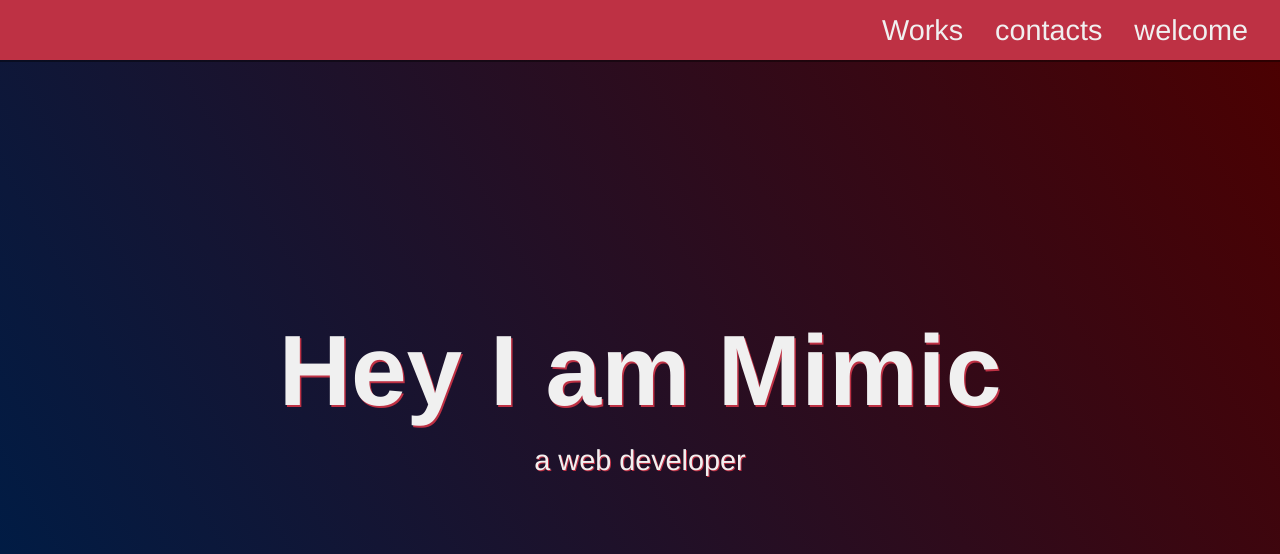
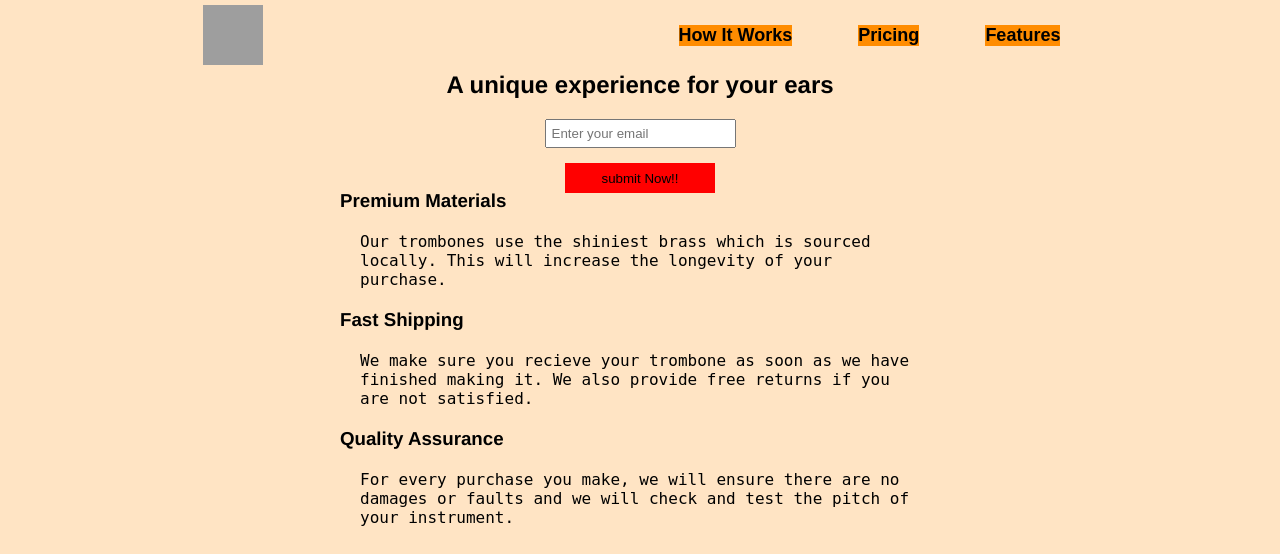
Before and after one commit to DavidYashar/YasharBaradarvar, a PHP site: page / in a window 1280 px wide. Shown: the top 554 px of the page. Run offline with PHP 8.4, Linux system fonts and the light colour scheme; grey boxes are pictures that could not be loaded.

Commit message:
product langing page

```diff
--- a/index.html
+++ b/index.html
@@ -5,51 +5,86 @@
     <meta http-equiv="X-UA-Compatible" content="IE=edge">
     <meta name="viewport" content="width=device-width, initial-scale=1.0">
     <link rel="stylesheet" href="styles.css">
-    <link rel="stylesheet" href="https://cdnjs.cloudflare.com/ajax/libs/font-awesome/4.7.0/css/font-awesome.min.css">
-    <title>Personal Portfolio WebPage</title>
+    <title>Product Landing Page</title>
 </head>
 <body>
-    <nav id="navbar" class="nav">
-     <ul>
-        <li><a class="nav-list" href="#projects">Works</a></li>
-        <li><a class="nav-list" href="#contacts">contacts</a></li>
-        <li><a class="nav-list" href="#welcome-section">welcome</a></li>
-     </ul>
-    </nav >
-    <section id="welcome-section">
-    <h1 >Hey I am Mimic</h1>
-    <p>a web developer</p>
+    <header id="header">
+        <img id="header-img" src="https://www.freepnglogos.com/uploads/music-logo-round-play-png-29.png" width="60" height="60">
+        <nav id="nav-bar">
+            <ul>
+                <a href="#how-it-works"><li class="nav-link" href="#how-it-works">How It Works</a></li>
+                <a href="#pricing"><li class="nav-link" href="#pricing">Pricing</a></li>
+                <a href="#features"><li class="nav-link" href="#features">Features</a></li>
+            </ul>
+        </nav>
+    </header>
+
+    <div class="container"></div>
+    <section class="email">
+        <h2 id="form-head">A unique experience for your ears</h2>
+        <form id="form" width="400" action="https://www.freecodecamp.com/email-submit">
+            <input id="email" name="email" type="email" placeholder="Enter your email" required><br>
+            <input id="submit" type="submit" value="submit Now!!">
+        </form>
+    </section >
+        <section id="features">
+            <h3>Premium Materials</h3>
+            <p>Our trombones use the shiniest brass which is sourced locally.
+                 This will increase the longevity of your purchase.</p>
+
+            <h3>Fast Shipping</h3>
+            <p>We make sure you recieve your trombone as soon as we have finished making it.
+                 We also provide free returns if you are not satisfied.</p>
+
+            <h3>Quality Assurance</h3>
+            <p>For every purchase you make, we will ensure there are no damages
+                 or faults and we will check and test the pitch of your instrument.</p>
+        </section>
+
+    <section id="how-it-works">
+    <iframe id="video" src="https://www.youtube.com/embed/oPN4DWHuqlE" width="600" height="300" ></iframe>
+     <figcaption>A thriller of our work</figcaption>
     </section>
-    <div class="image">
-    <section id="projects">
-        <a href="https://www.freecodecamp.org/learn/2022/responsive-web-design/build-a-survey-form-project/build-a-survey-form" target="_blank"><img   class="project-tile" src="https://w3layouts.com/wp-content/uploads/2018/09/customer_survey_form_full_Free06-09-2018_1815966668.jpg"> </a>
-        <a href="https://www.freecodecamp.org/learn/2022/responsive-web-design/build-a-tribute-page-project/build-a-tribute-page" target="_blank"><img  class="project-tile"  src="https://devpractical.com/public/2020/html-css-project-tribute-page.png"></a>
-        <a href="https://www.freecodecamp.org/learn/2022/responsive-web-design/build-a-technical-documentation-page-project/build-a-technical-documentation-page" target="_blank"><img  class="project-tile" src="https://themes.3rdwavemedia.com/wp-content/uploads/2019/07/coderdocs-documentation-template-bootstrap.jpg"></a>
-        <a href="https://www.freecodecamp.org/learn/2022/responsive-web-design/build-a-product-landing-page-project/build-a-product-landing-page" target="_blank"><img   class="project-tile" src="https://www.creativefabrica.com/wp-content/uploads/2021/03/01/Single-Product-Landing-Page-Template-Graphics-9069632-1-1-580x387.jpg"></a>
+    <section id="pricing">
+    <div class="first">
+        <h3>$1000</h3>
+            <ol>
+                <li>Great surround sound</li>
+                <li> 3 hours live music and inter section</li>
+                <li> 4 sections</li>
+            </ol>
+        <button class="btns">purchase</button>
+    </div>
+    <div class="first">
+        <h3>$2000</h3>
+            <ol>
+                <li>Great sorrounded sound</li>
+                <li> 5 hours live music & intersections</li>
+                <li> 7 sections</li>
+            </ol>
+        <button class="btns">purchase</button>
+    </div>
+    <div class="first">
+        <h3>$3000</h3>
+            <ol>
+                <li>Great sorrounded sound</li>
+                <li>7 hours live music & intersections</li>
+                <li>10 sections</li>
+            </ol>
+       <button class="btns">purchase</button>
     </div>
     </section>
-    <section id="contacts">
-        <h1>Lets work together</h1>
-        <p>How you like your coffee?</p>
-
-
-            <div id="profile-link"><a href="https://www.facebook.com/Yashar.Baradar/"  class="fa fa-facebook"></a></div>
-            <div id="profile-link"><a href="https://github.com/DavidYashar" class="fa fa-github" alt="GitHub"></a></div>
-            <div id="profile-link"><a href="https://www.linkedin.com/in/yashar-baradarvar-540026157/" class="fa fa-linkedin"  alt="Linkedin"></a></div>
-        </ul>
-    </section>
-    <hr>
-    <hr>
-    <footer id="footer">
-        <ul>
-       <li><h5>This is just a fake portfolio for my exam</h5></li>
-        <li><div class="name-logo">
-       <h5>Thanks Free code camp</h5>
-        </div></li>
-    <li><div class="logo">
-       <a href="https://www.freecodecamp.org/"><img src="https://cdn4.iconfinder.com/data/icons/logos-brands-5/24/freecodecamp-512.png" target="_blank"></a>
-         </div></li>
-        </ul>
-    </footer>
 </body>
+<hr>
+<hr>
+<div >
+<footer>
+    <ol>
+        <li>Privacy</li>
+        <li>terms</li>
+        <li>contact us</li>
+        <span>2022 Yashar Web All rights reserved</span>
+    </ol>
+</footer>
+</div>
 </html>
--- a/styles.css
+++ b/styles.css
@@ -1,233 +1,251 @@
-:root {
-    --main-white: #f0f0f0;
-    --main-red: #be3144;
-    --main-blue: #45567d;
-    --main-gray: #303841;
-
-}
 * {
     margin: 0;
     padding: 0;
+    box-sizing: border-box;
 }
-*, *::before, *::after {
-    box-sizing: inherit;
+html{
+    background-color: bisque;
 }
-@media (max-width: 56.25em){
-    html{
-        font-size: 58%;
+a {
+    color: #000000;
+    text-decoration:none;
+
+}
+nav {
+    font-weight: 400;
+    display:block;
+}
+@media (max-width: 600px){
+    header {
+        flex-wrap: wrap;
+    }
+
+}
+.nav-link {
+    background-color: darkorange;
+    font-size: large;
+    font-weight: bold;
+    font-family:Arial, Helvetica, sans-serif;
+}
+.nav-link:hover{
+    background-color: aliceblue;
+}
+header {
+    width:100%;
+    min-height: 70px;
+    padding: 0px 20px;
+    background-color: bisque;
+    display: flex;
+    align-items: center;
+    justify-content:space-around;
+    align-items: center;
+    position: fixed;
+    top: 0;
+}
+
+.logo > img {
+    width: 100%;
+    height: 100%;
+    max-width: 300px;
+    display: flex;
+    justify-content: center;
+    align-items: center;
+    text-align: center;
+
+}
+@media (max: 650px){
+    nav {
+        margin-top: 10px;
+        width: 100%;
+        display: flex;
+        flex-direction: column;
+        align-items: center;
+        text-align: center;
+        padding: 0 50px;
     }
 }
-html {
-    box-sizing: border-box;
-    scroll-behavior:smooth;
+nav {
+   font-weight: 400;
 }
-body {
-    font-family:'Franklin Gothic Medium', 'Arial Narrow', Arial, sans-serif;
-    font-size: 1.8rem;
-    font-weight: 400;
-    line-height: 1.4;
+@media (max-width: 650px){
+    nav > ul {
+        flex-direction: column;
+    }
+}
+nav > ul {
+    width: 35vw;
+    display: flex;
+    justify-content: space-around;
+}
+@media (max-width: 650px) {
+    nav li {
+        padding-bottom: 5px;
+    }
+}
+li {
+    list-style: none;
+}
+.container {
+    max-width:1000px;
+    width: 100%;
+    margin: 0 auto;
+}
+@media (max-width: 650px) {
+    .email{
+        margin-top:120px;
+    }
+}
+.email {
+    display: flex;
+    flex-direction: column;
+    align-items: center;
+    text-align: center;
+    justify-content: center;
+    height: 180px;
+    padding-top: 80px;
 
-    background: linear-gradient(60deg, #003f7d45 , #001c45, #4d0000);
+}
+.email > h2 {
+
+    margin-bottom: 20px;
+    word-wrap: break-word;
+}
+h2 {
+    display: block;
+    font-size: 1.5em;
+    margin-block-start: 0.83em;
+    margin-block-end: 0.83em;
+    margin-inline-start: 0px;
+    margin-inline-end: 0px;
+    font-weight: bold;
+    color: #000000;
+    font-family: Helvetica, Arial;
+    font-weight: bolder;
+}
+
+ li {
+    color: #000000;
+    list-style: none;
+
+}
+li >a {
+    color: inherit;
+    text-decoration: none;
+}
+section {
+    width: 90%;
+    margin: 0 auto 10px auto;
+    max-width: 600px;
 }
 
 
-.nav {
-    display:grid;
-    justify-content: flex-end;
-    position: fixed;
+#form {
+    display: block;
+}
+.email input[type='email'] {
+    max-width: 400px;
     width: 100%;
-    top: 5;
-    left: 0;
-    height: 60px;
-    background: var(--main-red);
-    box-shadow: 0 2px 0 rgb(0 0 0 /40%);
+    padding: 5px;
 }
-.nav-list {
+.email input[type='submit'] {
+    max-width: 150px;
+    width: 100%;
+    height: 30px;
+    margin: 15px 0;
+    border: 0;
+    background-color: red;
+}
+div {
     display: block;
-    margin-right: 2rem;
-    margin-top: 0.6rem;
+}
+#features {
+    width: 800px;
+}
+p {
+    display:flexbox;
+    padding: 20px;
+    font-family:monospace, sans-serif;
+}
+
+h3 {
+    font-family: Helvetica, Arial;
 
 }
-.nav-list:hover{
-    color:black;
-    animation-name: up;
-    position:relative;
-    animation-duration: 1s;
+li {
+    font-family: Arial, Helvetica, sans-serif;
 }
-ul {
-    list-style: none;
+@media (max-width){
+    #pricing {
+        flex-direction: column;
+    }
+}
+#pricing {
+   margin-top: 60px;
+   width:1500px;
+   display: flex;
+   justify-content: space-evenly;
+}
+@media (max-width: 800px) {
+    .first {
+        max-width: 300px;
+        width: 100%;
+        margin: 0 auto;
+        margin-bottom: 10px;
+    }
+}
+.first {
+  display: flex;
+  flex-direction: column;
+  align-items: center;
+  text-align: center;
+  border: 3px solid rgb(231, 42, 0);
+  border-radius: 5px;
+  padding: 20px;
+  margin: 10px;
+}
+.first > h3 {
+    background-color: rgb(89, 2, 9);
+    color: white;
+    padding: 15px 0;
+    width: 100px;
+    text-transform: uppercase;
+    font-weight: 700;
 
 }
-.nav li {
-    display:inline;
-    float: left;
+.first > ol {
+    margin: 15px 0;
 }
-li {
-    display: list-item;
-    text-align: -webkit-match-parent;
+ol {
+    display: block;
+    list-style-type: decimal;
+    /* margin-block-start: 1rem;
+    margin-block-end: 1rem;
+    margin-inline-start: 0rem;
+    margin-inline-end: 0rem;
+    padding-inline-start: 40px; */
 }
-.nav-list a {
-    display: block;
-    font-size: 2.2rem;
-    padding: 2rem;
+.first > ol > li {
+    padding: 5px 0;
+    text-align: justify;
 }
-a {
-    text-decoration: none;
-    color: var(--main-white);
+.first > button {
+    border: 0;
+    margin: 15px 0;
+    background-color:coral;
+    font-weight: 400;
 }
-@media (max-width: 30.625em){
-    #project {
-        padding: 6rem 1rem;
-        padding-top: 6rem;
-        padding-right: 1rem;
-        padding-bottom: 6rem;
-        padding-left: 1rem;
-    }
+.first > button:hover {
+    background-color: red;
 }
+.btns {
+    padding: 0 20px;
+    height: 40px;
+    font-size: 2em;
 
-#project {
-    margin: 60px;
-    width: 1500px;
-    padding: 30px;
-    display: flex;
-    justify-content: space-evenly;
-    align-items: center;
-}
-.project-tile {
-    justify-items: center;
-    display:inline-table;
-    flex-direction: column;
-    padding: 20px;
-    margin-left: auto;
-    margin-right:auto;
-    width:max-content;
-    max-width: 100%;
-    width: 640px;
-    height: 400px;
-    align-items: center;
-    border: 3px solid var(--main-red);
-
-}
-#welcome-section{
-    text-align: center;
-    padding: 100px;
-    justify-content:end;
-    align-items: center;
-    display: flexbox;
-    text-decoration: #303841;
-    height:1000px;
-    text-justify: newspaper;
-
-}
-
-#welcome-section  p {
-   text-shadow: 1px 1px #be3144;
-   color: var(--main-white);
-   align-items: center;
-   display: block;
-   font-family:'Franklin Gothic Medium', 'Arial Narrow', Arial, sans-serif;
-}
-#welcome-section h1 {
-    padding-top: 200px;
-    color: var(--main-white);
-    align-items: center;
-    display: block;
-    font-size: 100px;
-    text-shadow: 1.5px 1.5px #be3144;
-    font-family:'Franklin Gothic Medium', 'Arial Narrow', Arial, sans-serif;
- }
- .image {
-    text-align: center;
- }
- #contacts h1 {
-    color: antiquewhite;
-    font-size: 80px;
-    font-weight: bolder;
-    text-shadow: 1.5px 1.5px #530510;
- }
- #contacts p {
-    color: rgb(251, 196, 124);
-    font-size: 50px;
-    font-weight: bolder;
-    text-shadow: 1px 1px #94071a;
- }
-#contacts {
-    padding-top: 200px;
-    padding-bottom: 100px;
-    text-align: center;
-    font-family: 'Franklin Gothic Medium', 'Arial Narrow', Arial, sans-serif;
-    font-weight: bolder;
-    font-size: larger;
-}
-#footer img {
-     width: 30px;
-     height: 30px;
-     justify-content: end;
-}
-
-#footer {
-    text-shadow: 1px 0 0 #ff7c7c;
-    display: inline;
-    font-weight: lighter;
-}
-.logo {
-    text-align: center;
-}
-.name-logo {
-    text-align: center;
-    padding-right: 40px;
-}
-hr {
-   background-color: #0a0000;
-   box-sizing: var(--main-red);
-}
-#contacts div {
-    text-align: center;
-    display: inline-block;
-    width: 50px;
-    height: 50px;
-    padding: 40px;
-    margin: 30px;
-    font-size: larger;
-    font-weight: bolder;
-}
-.fa {
-    padding: 20px;
-    font-size: 30px;
-    width: 50px;
-    text-align: center;
-    text-decoration: none;
-    margin: 5px 2px;
-
-
-}
-/* @keyframes move {
-    0% {
-        up: 5px;
-    }
-    50% {
-        up: 10px;
-    }
-    100% {
-        up: 15px;
-    }
-} */
-
-  .fa.fa-facebook:hover {
-      position:relative;
-      left: 10px;
-      color: blue ;
-  }
-  .fa.fa-github:hover {
-    position:relative;
-    left: 10px;
-    color: rgb(0, 0, 0) ;
-}
-.fa.fa-linkedin:hover {
-      position: relative;
-
-      left: 10px;
-    color: rgb(9, 66, 252) ;
+    text-transform: uppercase;
+    border-radius: 2px;
+    background: transparent;
+    cursor: pointer;
 }
 footer {
     display: block;
```
Also changed, not shown: other parts of styles.css (+14 -17 lines), logo.png (added).
